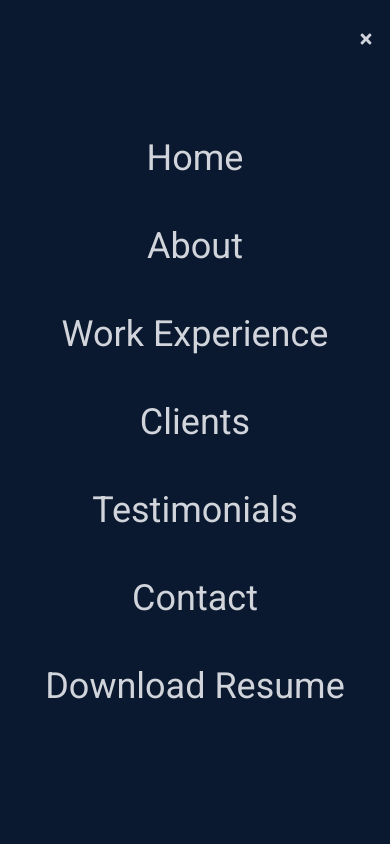
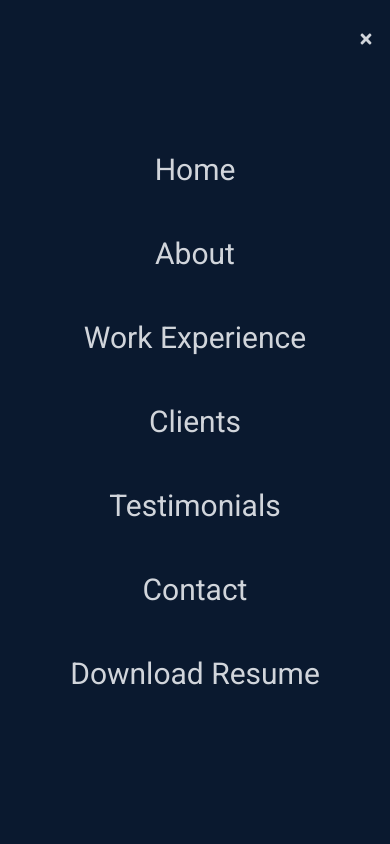
Before and after one commit to geokopa/personal-website, a React (Vite) app: page / in a window 390 px wide. Both pictures are taken after a click on the element 366 px from the left and 39 px from the top of the page. Shown: the top 844 px of the page. Built offline with nearby package versions, Linux system fonts and the light colour scheme.

Commit message:
changed mobile nav menu items font size

```diff
--- a/src/components/shared/Navbar.tsx
+++ b/src/components/shared/Navbar.tsx
@@ -59,7 +59,7 @@ export default function Navbar() {
       >
         {NavigationItems.map((item: NavItem) => {
           return (
-            <li key={item.id} className="py-6 text-4xl">
+            <li key={item.id} className="py-6 text-3xl">
               <ScrollLink
                 to={item.uri}
                 smooth={true}
@@ -72,7 +72,7 @@ export default function Navbar() {
             </li>
           );
         })}
-        <li className="py-6 text-4xl">
+        <li className="py-6 text-3xl">
           <a href="George_Kopadze_Resume.pdf" target="_blank" rel="noreferrer">
             Download Resume
           </a>
```
